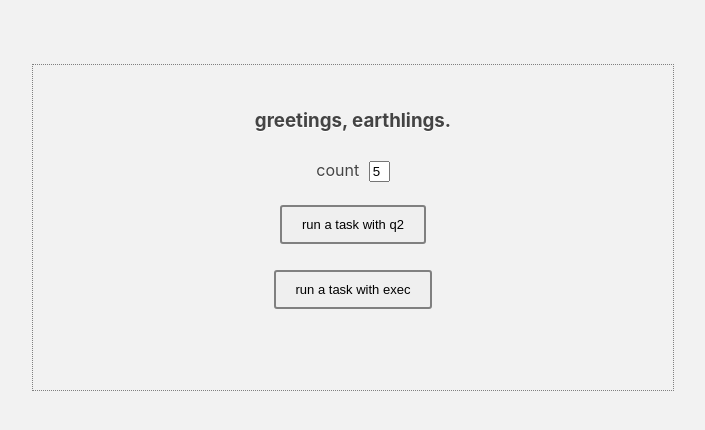
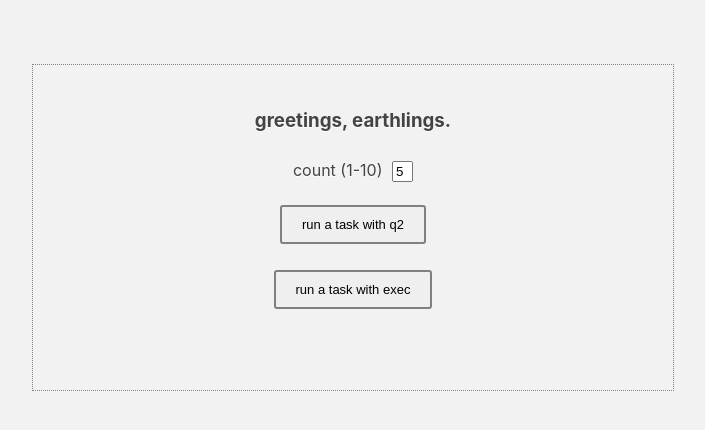
Before and after one commit to davidkhayes/django-sandbox, a Django app: page / in a window 1280 px wide. Shown: the top 430 px of the page, without its empty margins (287-992 px from the left). Run offline with Django 4.2, Linux system fonts and the light colour scheme.

Commit message:
adding verbiage

```diff
--- a/testapp/templates/testapp/index.html
+++ b/testapp/templates/testapp/index.html
@@ -20,7 +20,7 @@
   <h3>
     greetings, earthlings.
   </h3>
-  <label for="quantity">count</label>
+  <label for="quantity">count (1-10)</label>
   <input type="number" id="number" name="number" value="5" min="1" max="20">
   <br>
   <form method="post" action="/testapp/taskq2">
```
